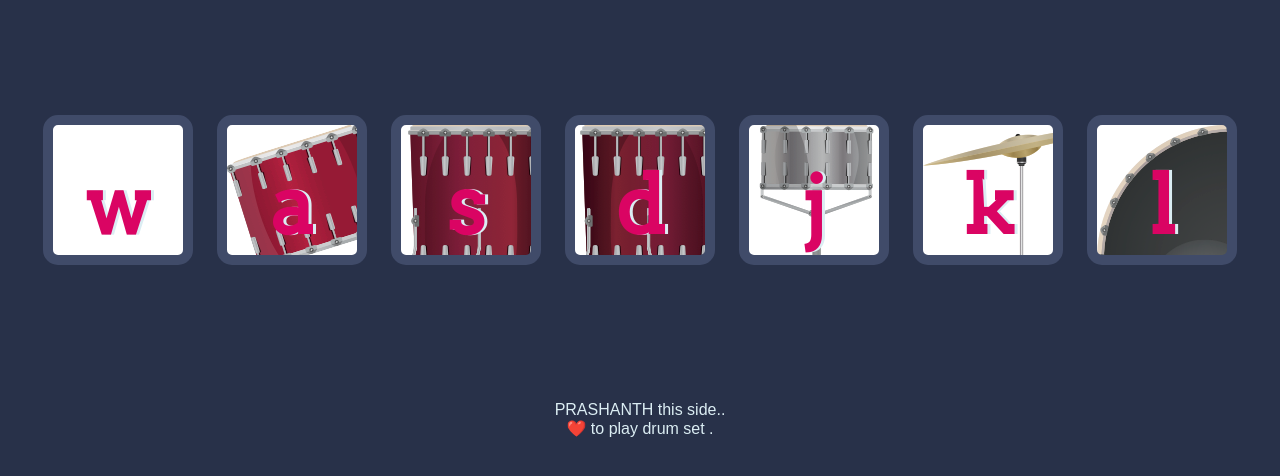
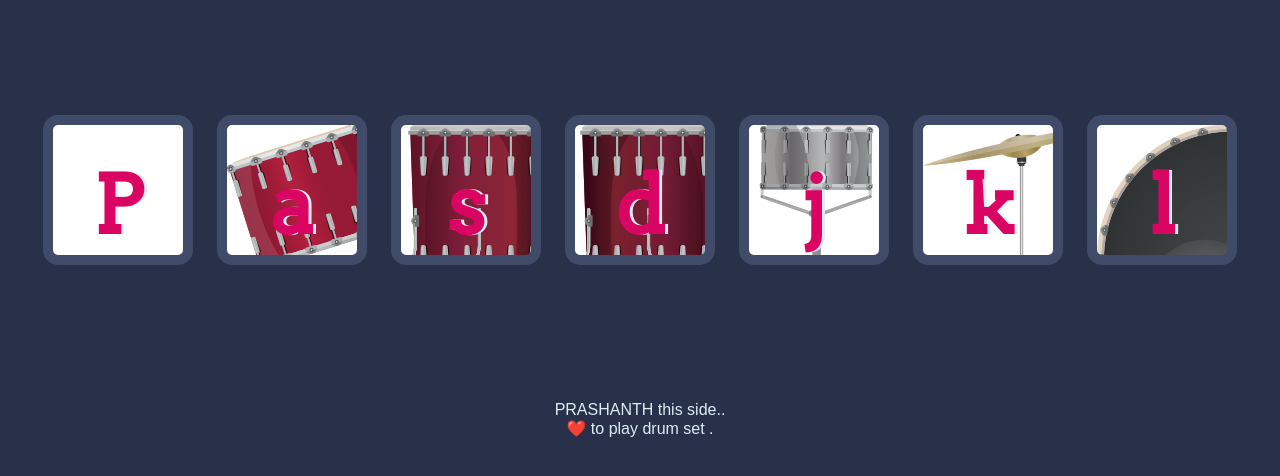
Before and after one commit to Black9hat/myproject, a plain HTML site: page index.html in a window 1280 px wide. Shown: the part 174-650 px from the top of the page. Drawn offline with Linux system fonts and the light colour scheme.

Commit message:
Update index.html

```diff
--- a/index.html
+++ b/index.html
@@ -12,7 +12,7 @@
 
   <h1 id="title">BLACK9HAT</h1>
   <div class="set">
-    <button class="w drum">w</button>
+    <button class="w drum">P</button>
     <button class="a drum">a</button>
     <button class="s drum">s</button>
     <button class="d drum">d</button>
```
